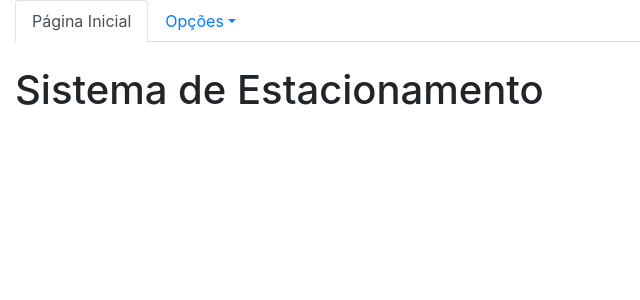
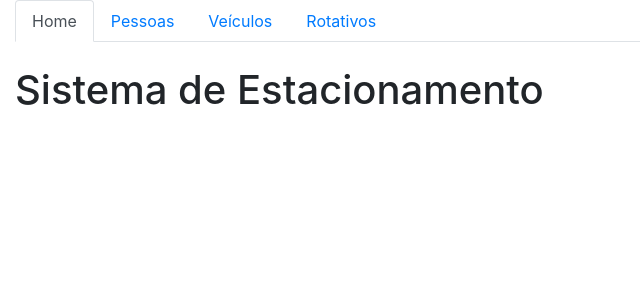
Before and after one commit to luciano-mesquita/sistema-estacionamento-django, a Django app: page /sistema/ in a window 1280 px wide. Shown: the top 300 px of the page, without its empty margins (0-640 px from the left). Run offline with Django 3.2, Linux system fonts and the light colour scheme; some libraries are stand-ins or nearby versions.

Commit message:
Ajuste final do menu

```diff
--- a/estacionamento/templates/estacionamento/index.html
+++ b/estacionamento/templates/estacionamento/index.html
@@ -3,15 +3,16 @@
 {% block menu %}
     <ul class="nav nav-tabs">
         <li class="nav-item">
-            <a class="nav-link active" href="{% url 'index' %}">Página Inicial</a>
+        <a class="nav-link active" href="{% url 'index' %}">Home</a>
         </li>
-        <li class="nav-item dropdown">
-            <a class="nav-link dropdown-toggle" data-toggle="dropdown" href="#" role="button" aria-haspopup="true" aria-expanded="false">Opções</a>
-            <div class="dropdown-menu">
-                <a class="dropdown-item" href="{% url 'est_lista_pessoas' %}">Pessoas</a>
-                <a class="dropdown-item" href="{% url 'est_lista_veiculos' %}">Veículos</a>
-                <a class="dropdown-item" href="{% url 'est_lista_rotativos' %}">Rotativos</a>
-            </div>
+        <li class="nav-item">
+        <a class="nav-link" href="{% url 'est_lista_pessoas' %}">Pessoas</a>
+        </li>
+        <li class="nav-item">
+        <a class="nav-link" href="{% url 'est_lista_veiculos' %}">Veículos</a>
+        </li>
+        <li class="nav-item">
+        <a class="nav-link" href="{% url 'est_lista_rotativos' %}">Rotativos</a>
         </li>
     </ul>
 {% endblock %}
--- a/templates/base.html
+++ b/templates/base.html
@@ -12,19 +12,6 @@
     <div class="container-fluid">
 
         {% block menu %}
-            <ul class="nav nav-tabs">
-                <li class="nav-item">
-                    <a class="nav-link" href="{% url 'index' %}">Página Inicial</a>
-                </li>
-                <li class="nav-item dropdown">
-                    <a class="nav-link dropdown-toggle active" data-toggle="dropdown" href="#" role="button" aria-haspopup="true" aria-expanded="false">Opções</a>
-                    <div class="dropdown-menu">
-                        <a class="dropdown-item" href="{% url 'est_lista_pessoas' %}">Pessoas</a>
-                        <a class="dropdown-item" href="{% url 'est_lista_veiculos' %}">Veículos</a>
-                        <a class="dropdown-item" href="{% url 'est_lista_rotativos' %}">Rotativos</a>
-                    </div>
-                </li>
-            </ul>
         {% endblock %}
 
         <br>
```
Also changed, not shown: estacionamento/templates/estacionamento/lista_pessoas.html (+17 -0 lines), estacionamento/templates/estacionamento/lista_rotativos.html (+17 -0 lines), estacionamento/templates/estacionamento/lista_veiculos.html (+17 -0 lines).
